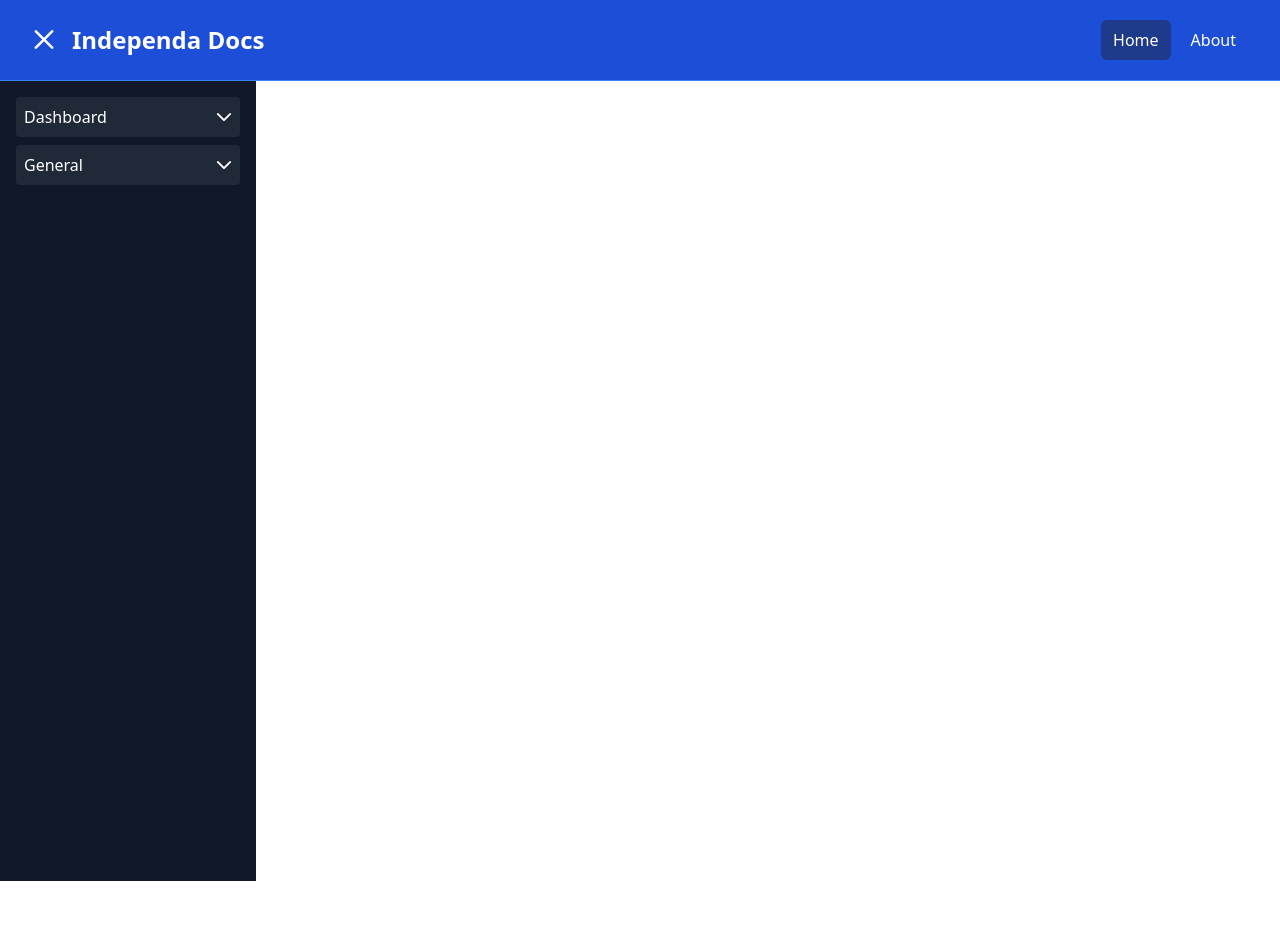
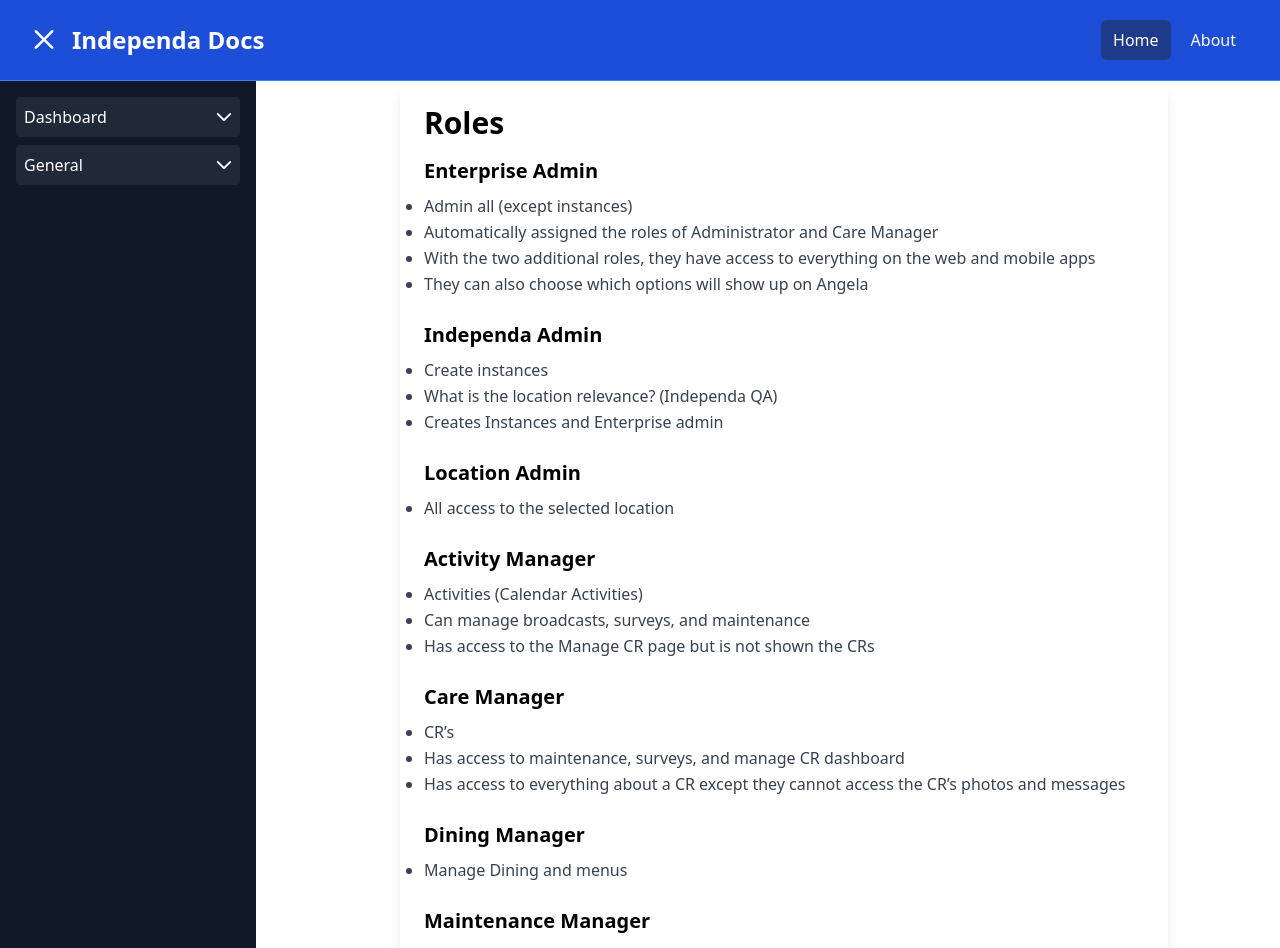
Before and after one commit to jnavarro30/independa-docs, a Vue app in the folder client/: page /roles in a window 1280 px wide. Shown: the top 948 px of the page. Before the commit the page ends 881 px from the top, so only its background shows below. Built offline with nearby package versions, Linux system fonts and the light colour scheme.

Commit message:
add roles

```diff
--- a/client/src/components/Sidebar.vue
+++ b/client/src/components/Sidebar.vue
@@ -20,7 +20,7 @@
     title: 'General',
     links: [
       { name: 'Contacts', to: '/contacts' },
-      // { name: 'Preferences', to: '/preferences' },
+      { name: 'Roles', to: '/roles' },
     ],
   },
   // {
@@ -39,7 +39,6 @@
   // },
 ])
 
-const openCloseIcon = () => {}
 const toggleAccordion = (index) => {
   openIndex.value = openIndex.value === index ? null : index
 }
--- a/client/src/router/index.js
+++ b/client/src/router/index.js
@@ -2,6 +2,7 @@
 import HomeView from '../views/HomeView.vue'
 import AboutView from '@/views/AboutView.vue'
 import ContactsView from '@/views/ContactsView.vue'
+import RolesView from '@/views/RolesView.vue'
 
 const router = createRouter({
   history: createWebHistory(import.meta.env.BASE_URL),
@@ -21,6 +22,11 @@
       name: 'contacts',
       component: ContactsView,
     },
+    {
+      path: '/roles',
+      name: 'roles',
+      component: RolesView,
+    },
     // {
     //   path: '/about',
     //   name: 'about',
--- /dev/null
+++ b/client/src/views/RolesView.vue
@@ -0,0 +1,73 @@
+<script setup>
+import { ref } from 'vue'
+import PageContent from '@/components/PageContent.vue'
+
+const pageTitle = ref('Roles')
+const pageContent = ref([
+  {
+    heading: 'Enterprise Admin',
+    text: [
+      'Admin all (except instances)',
+      'Automatically assigned the roles of Administrator and Care Manager',
+      'With the two additional roles, they have access to everything on the web and mobile apps',
+      'They can also choose which options will show up on Angela',
+    ],
+  },
+  {
+    heading: 'Independa Admin',
+    text: [
+      'Create instances',
+      'What is the location relevance? (Independa QA)',
+      'Creates Instances and Enterprise admin',
+    ],
+  },
+  {
+    heading: 'Location Admin',
+    text: ['All access to the selected location'],
+  },
+  {
+    heading: 'Activity Manager',
+    text: [
+      'Activities (Calendar Activities)',
+      'Can manage broadcasts, surveys, and maintenance',
+      'Has access to the Manage CR page but is not shown the CRs',
+    ],
+  },
+  {
+    heading: 'Care Manager',
+    text: [
+      'CR’s',
+      'Has access to maintenance, surveys, and manage CR dashboard',
+      'Has access to everything about a CR except they cannot access the CR’s photos and messages',
+    ],
+  },
+  {
+    heading: 'Dining Manager',
+    text: ['Manage Dining and menus'],
+  },
+  {
+    heading: 'Maintenance Manager',
+    text: ['Handle maintenance'],
+  },
+  {
+    heading: 'Care Receiver',
+    text: [
+      'On the web app, you can only edit your personal info',
+      'On Angela, a CR can see their photos, messages, and community calendars, etc',
+      'On the web app, it disables add care recipient feature, disables manage apps, administration, and reports',
+    ],
+  },
+  // {
+  //   image: 'https://via.placeholder.com/800x400', // Replace with an actual image
+  //   imageAlt: 'Example Image',
+  // },
+  // {
+  //   text: 'Learn more about our services and features.',
+  //   link: { text: 'Visit Our Website', url: 'https://independa.com' },
+  // },
+])
+</script>
+
+<template>
+  <PageContent :title="pageTitle" :content="pageContent" />
+</template>
```
